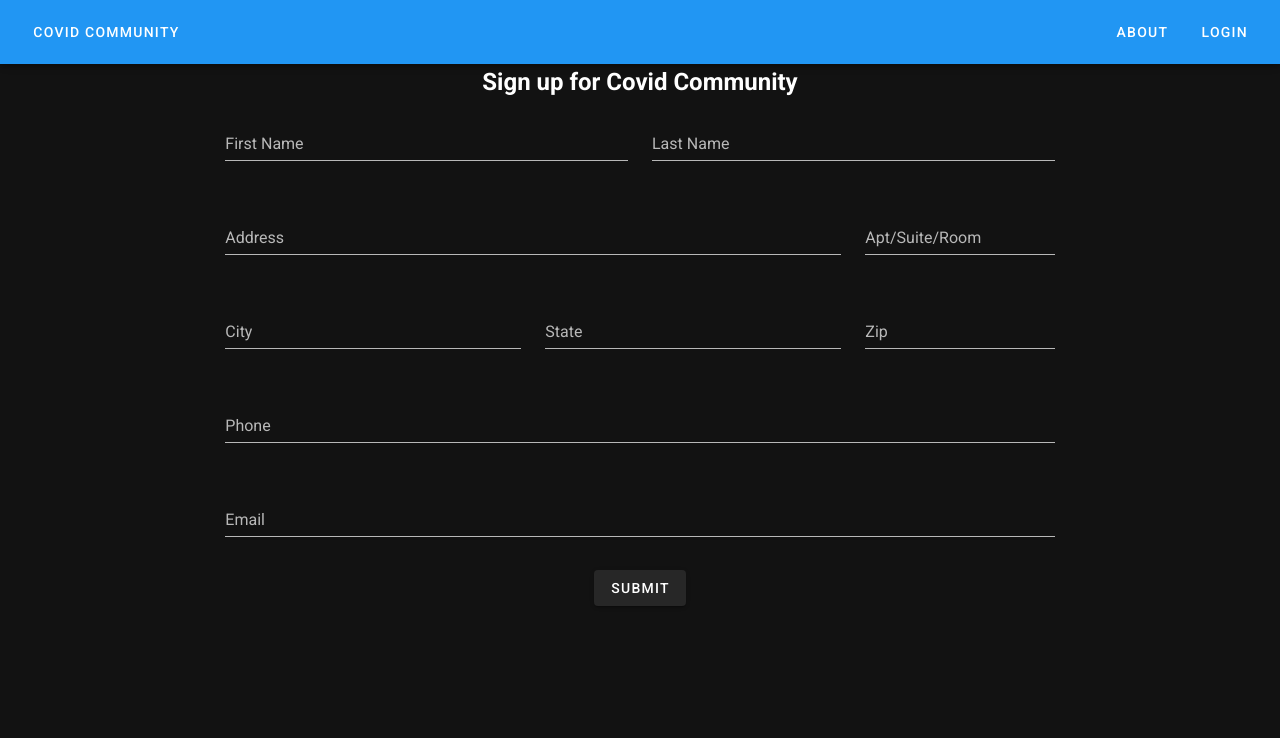
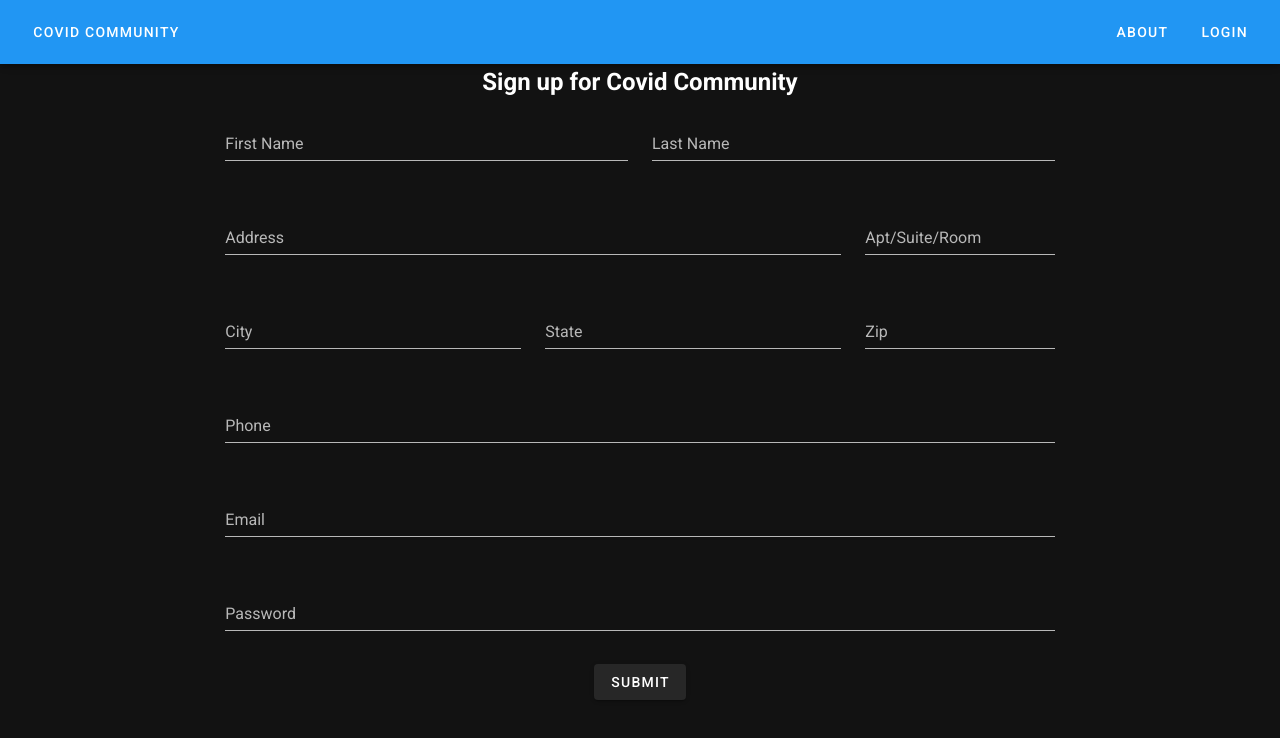
Before and after one commit to eventually-apps/covid-community, a Vue app in the folder front-end/: page /SignUp in a window 1280 px wide. Shown: the top 738 px of the page. Built offline with nearby package versions, Linux system fonts and the light colour scheme.

Commit message:
added password field

```diff
--- a/front-end/src/components/SignUpForm.vue
+++ b/front-end/src/components/SignUpForm.vue
@@ -68,6 +68,14 @@
                     type="text"/>
             </v-col>
         </v-row>
+          <v-row justify="center">
+            <v-col cols="12" md="8" >
+                <v-text-field
+                    label="Password"
+                    name="Password"
+                    type="text"/>
+            </v-col>
+        </v-row>
         <v-row
         align="center"
         justify="center">
```
